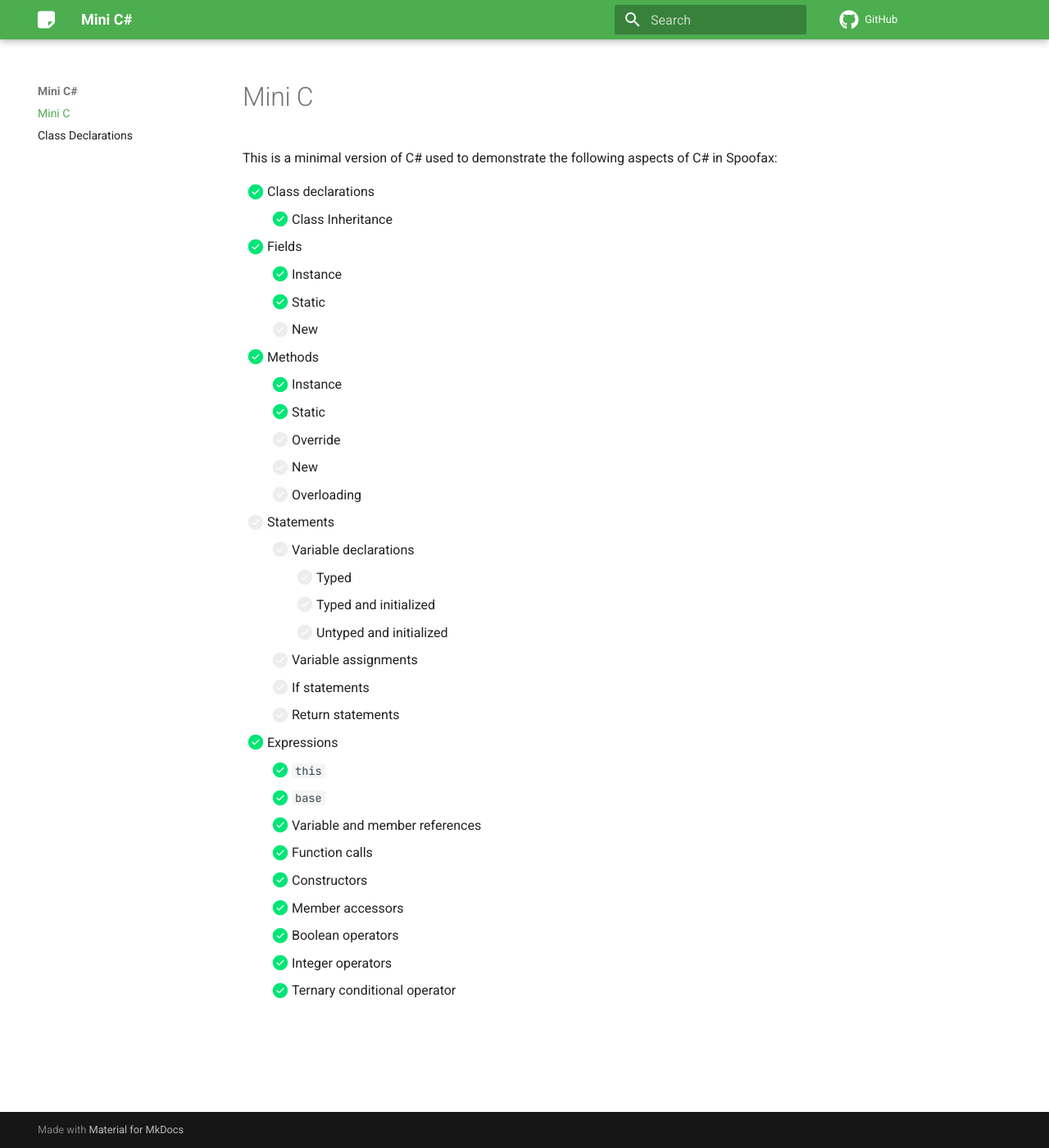
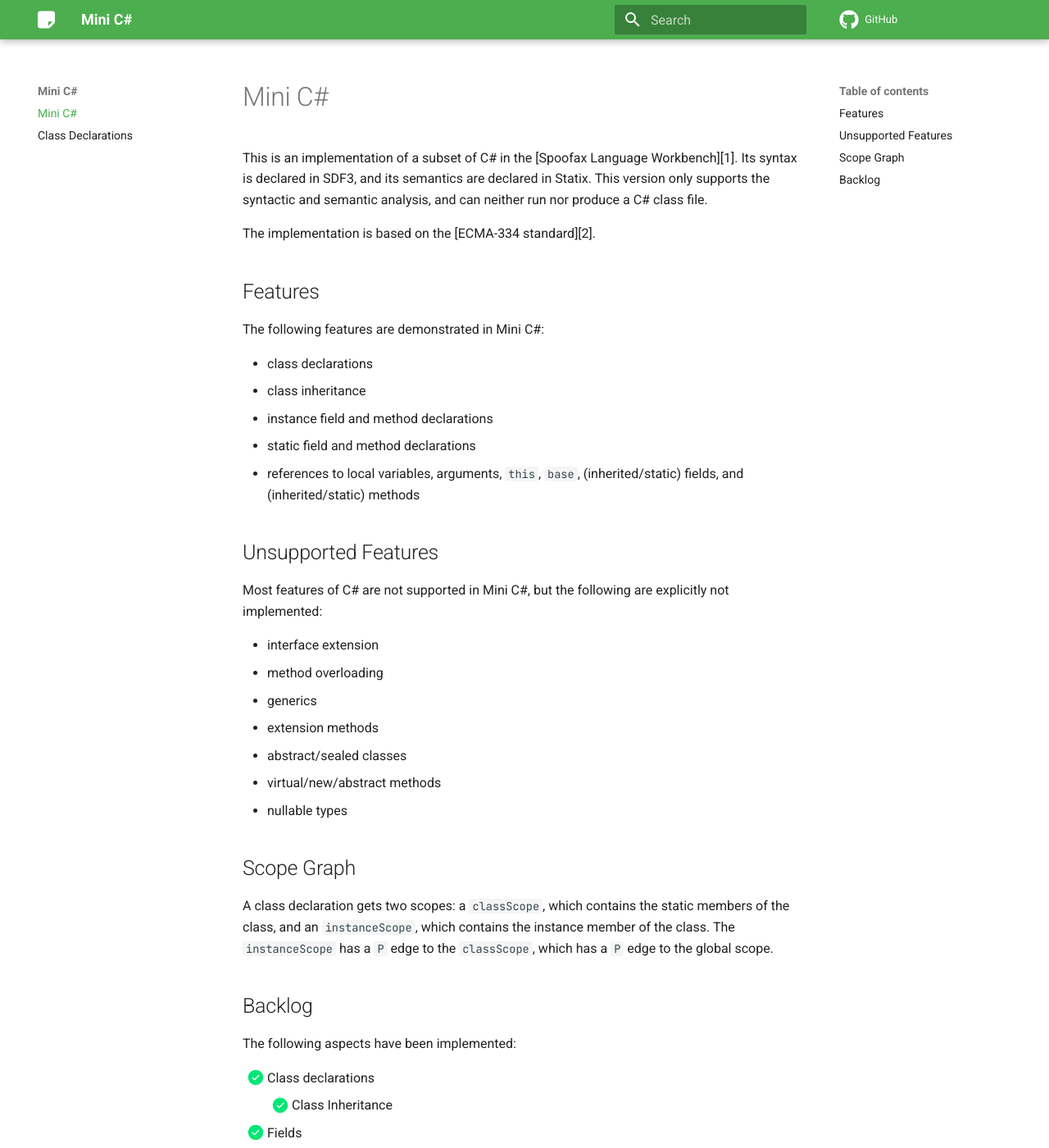
Before and after one commit to MetaBorgCube/metaborg-mini-csharp, an MkDocs documentation site: the page built from docs/index.md, in a window 1280 px wide and 1400 px high. Shown: the whole window at 82% size. Built offline with MkDocs 1.6.1 and Material for MkDocs 9.7.7, drawn with Linux system fonts in a browser that asks for light colours; comment, search, counter and statistics services are not loaded.

```diff
--- a/docs/index.md
+++ b/docs/index.md
@@ -1,5 +1,40 @@
-# Mini C#
-This is a minimal version of C# used to demonstrate the following aspects of C# in Spoofax:
+
+# Mini C# #
+This is an implementation of a subset of C# in the [Spoofax Language Workbench][1]. Its syntax is declared in SDF3,
+and its semantics are declared in Statix. This version only supports the syntactic and semantic analysis, and can
+neither run nor produce a C# class file.
+
+The implementation is based on the [ECMA-334 standard][2].
+
+
+## Features
+The following features are demonstrated in Mini C#:
+
+- class declarations
+- class inheritance
+- instance field and method declarations
+- static field and method declarations
+- references to local variables, arguments, `this`, `base`, (inherited/static) fields, and (inherited/static) methods
+
+
+## Unsupported Features
+Most features of C# are not supported in Mini C#, but the following are explicitly not implemented:
+
+- interface extension
+- method overloading
+- generics
+- extension methods
+- abstract/sealed classes
+- virtual/new/abstract methods
+- nullable types
+
+
+## Scope Graph
+A class declaration gets two scopes: a `classScope`, which contains the static members of the class, and an `instanceScope`, which contains the instance member of the class. The `instanceScope` has a `P` edge to the `classScope`, which has a `P` edge to the global scope.
+
+
+## Backlog
+The following aspects have been implemented:
 
 - [x] Class declarations
     - [x] Class Inheritance
```
Also changed, not shown: README.md (+12 -36 lines).
